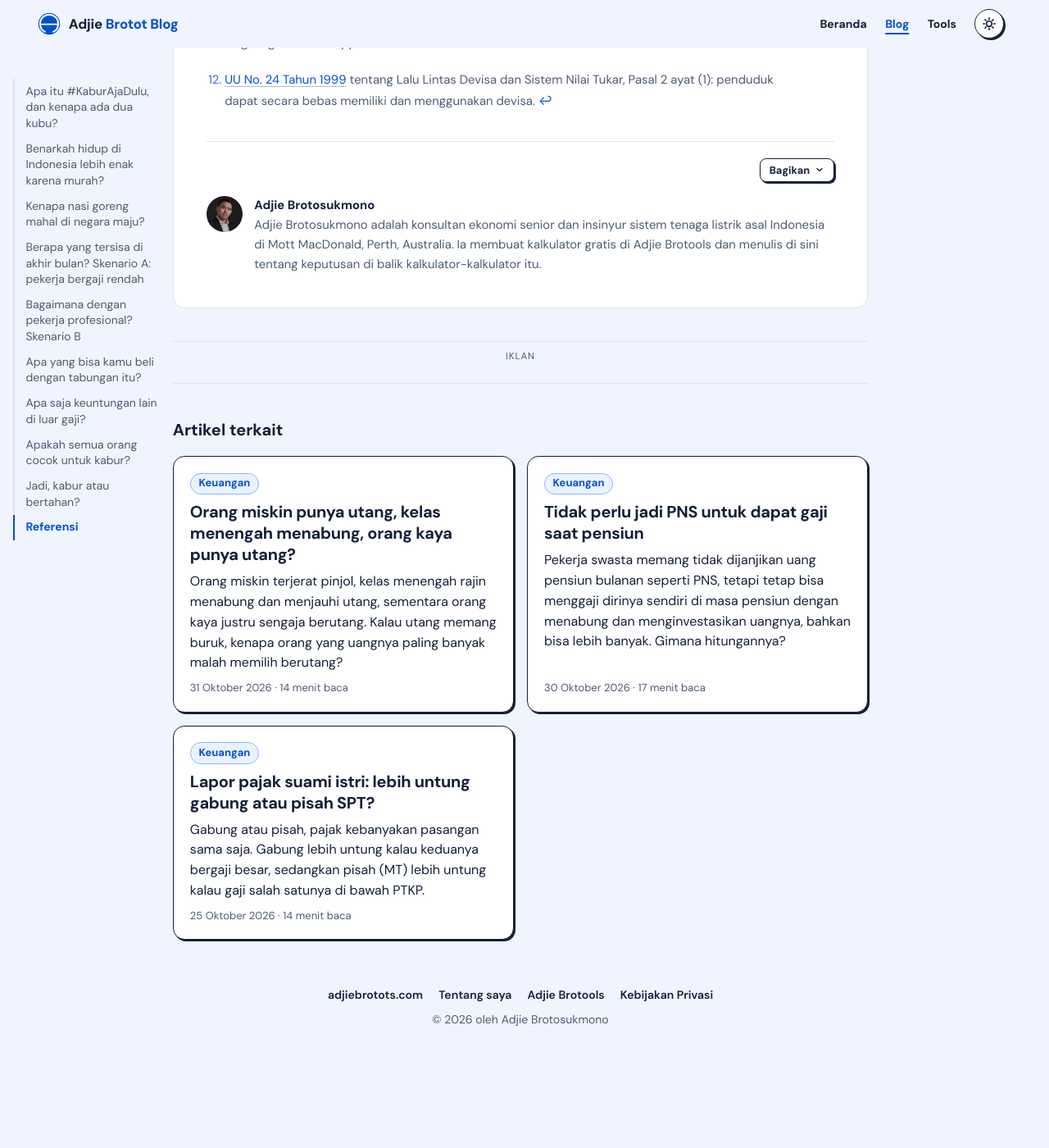
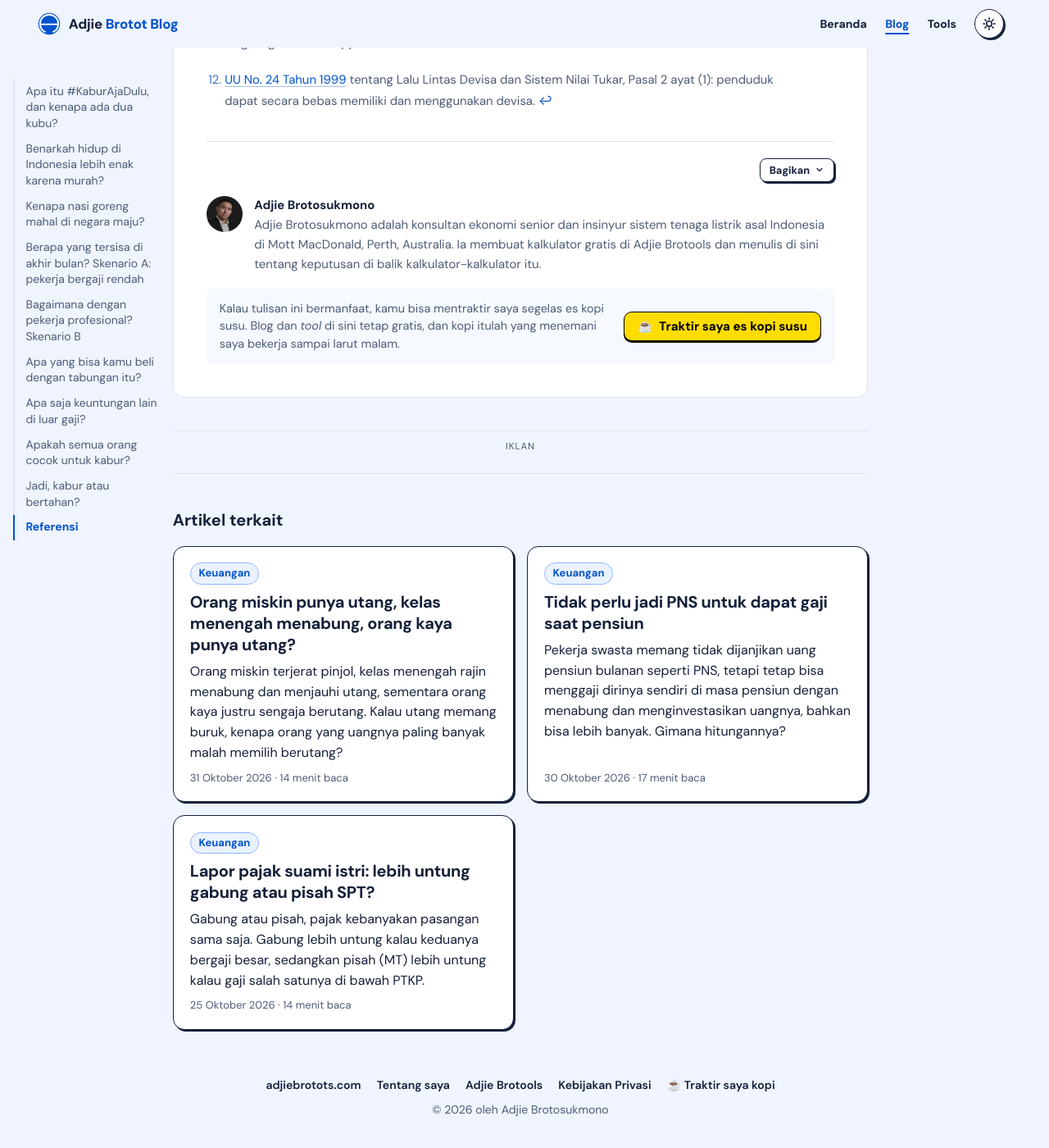
Before and after one commit to adjiebrotot/blog, a Jekyll site: the page built from id/_posts/2026-10-25-kabur-aja-dulu.md, in a window 1280 px wide and 1400 px high, scrolled down 11995 px. Shown: the whole window at 82% size. Built offline with Jekyll 4.4.1, drawn with Linux system fonts in a browser that asks for light colours; before the commit the page ends 13285 px from its top, so only the background shows below that.

Commit message:
Add a Buy Me a Coffee link after each post and in the footer
A plain link styled as the BMC button (no widget or button script), placed
after the author box and in the site footer, so it covers nothing on the page.
Strings in _data/i18n.yml in both languages.

Co-Authored-By: Claude Opus 5.5 <noreply@anthropic.com>
Claude-Session: https://claude.ai/code/session_01QpNtMixE7kiQhCskMZ8Mhf

```diff
--- a/_config.yml
+++ b/_config.yml
@@ -41,6 +41,7 @@ links:
   home: "https://www.adjiebrotots.com/"
   about: "https://www.adjiebrotots.com/about/"
   tools: "https://tool.adjiebrotots.com/"
+  support: "https://www.buymeacoffee.com/adjiebrotot"   # Buy Me a Coffee, a plain link (no widget script)
   privacy: "https://tool.adjiebrotots.com/privacy/"   # covers the blog too; the Indonesian page is privacy/id/
 
 # Social card when a post sets no image of its own.
--- a/_data/i18n.yml
+++ b/_data/i18n.yml
@@ -37,6 +37,11 @@ en:
   about_me: About me
   elsewhere: Elsewhere
   privacy: Privacy Policy
+  # The Buy Me a Coffee link at the end of a post and in the footer.
+  support_note: "Found this useful? The blog and the tools stay free, and an iced latte keeps the late nights going."
+  support_cta: Buy me an iced latte
+  support_aria: "Buy me an iced latte on Buy Me a Coffee (opens in a new tab)"
+  support_footer: Buy me a coffee
   not_found_hand: "oops, wrong stop"
   not_found_heading: "This page took a different train."
   not_found_lead: "The address doesn't exist, or it moved. Hop back on at one of these:"
@@ -105,6 +110,11 @@ id:
   about_me: Tentang saya
   elsewhere: Tautan lain
   privacy: Kebijakan Privasi
+  # Tautan Buy Me a Coffee di akhir artikel dan di kaki halaman.
+  support_note: "Kalau tulisan ini bermanfaat, kamu bisa mentraktir saya segelas es kopi susu. Blog dan <em>tool</em> di sini tetap gratis, dan kopi itulah yang menemani saya bekerja sampai larut malam."
+  support_cta: Traktir saya es kopi susu
+  support_aria: "Traktir saya es kopi susu lewat Buy Me a Coffee (terbuka di tab baru)"
+  support_footer: Traktir saya kopi
   not_found_hand: "ups salah stasiun"
   not_found_heading: "Halaman ini salah naik kereta."
   not_found_lead: "Alamatnya gak ada, atau sudah pindah. Naik lagi dari salah satu stasiun ini:"
--- a/_includes/footer.html
+++ b/_includes/footer.html
@@ -4,6 +4,7 @@
     <a href="{{ site.links.about }}" rel="author">{{ t.about_me }}</a>
     <a href="{{ site.links.tools }}">Adjie Brotools</a>
     <a href="{{ site.links.privacy }}{% if lang == 'id' %}id/{% endif %}" rel="privacy-policy">{{ t.privacy }}</a>
+    <a href="{{ site.links.support }}" target="_blank" rel="noopener" aria-label="{{ t.support_aria }}"><span aria-hidden="true">☕</span> {{ t.support_footer }}</a>
   </nav>
   <p>© {{ site.time | date: "%Y" }} {{ t.footer_by }} <a href="{{ site.links.about }}" rel="author">{{ site.author.name }}</a></p>
 </footer>
--- a/_layouts/post.html
+++ b/_layouts/post.html
@@ -96,6 +96,11 @@ layout: default
       <img src="{{ '/assets/img/adjie-160.webp' | relative_url }}" alt="{{ site.author.name }}" width="44" height="44" loading="lazy" decoding="async">
       <p><strong><a rel="author" href="{{ site.links.about }}">{{ site.author.name }}</a></strong><br>{{ t.about_author }}</p>
     </div>
+    {%- comment -%} Support, once, after the author: a plain link, never a floating widget, so it covers nothing and loads no script. {%- endcomment %}
+    <div class="support">
+      <p>{{ t.support_note }}</p>
+      <a class="bmc-btn" href="{{ site.links.support }}" target="_blank" rel="noopener" aria-label="{{ t.support_aria }}"><span aria-hidden="true">☕</span> {{ t.support_cta }}</a>
+    </div>
   </footer>
 </article>
 
--- a/assets/css/blog.css
+++ b/assets/css/blog.css
@@ -502,6 +502,21 @@ main { padding: 1rem 0 3rem; }
 .author-box p { margin: 0; color: var(--muted); font-size: 0.93rem; }
 .author-box a { color: var(--text); }
 
+/* Buy Me a Coffee: in the flow after the author box, never fixed, so it covers
+   nothing. Its own yellow in both themes, so a reader knows it at a glance. */
+.support { display: flex; flex-wrap: wrap; align-items: center; gap: 0.7rem 1rem; margin-top: 1.1rem; padding: 0.85rem 1rem; background: var(--bg-subtle); border-radius: var(--radius-sm); }
+.support p { flex: 1 1 16rem; margin: 0; color: var(--muted); font-size: 0.9rem; line-height: 1.5; }
+.bmc-btn {
+  display: inline-flex; align-items: center; gap: 0.45rem; flex: none;
+  padding: 0.5rem 1rem; border: 1.5px solid #000; border-radius: 10px;
+  background: #FFDD00; color: #000; font-weight: 700; font-size: 0.95rem; line-height: 1.2; text-decoration: none;
+  box-shadow: 0 2px 0 #000; transition: transform var(--motion-fast), box-shadow var(--motion-fast);
+}
+.bmc-btn:hover { color: #000; text-decoration: none; transform: translateY(-1px); box-shadow: 0 3px 0 #000; }
+.bmc-btn:active { transform: translateY(1px); box-shadow: 0 1px 0 #000; }
+.bmc-btn:focus-visible { outline: 2px solid var(--accent); outline-offset: 3px; }
+@media (prefers-reduced-motion: reduce) { .bmc-btn, .bmc-btn:hover, .bmc-btn:active { transform: none; } }
+
 .related { max-width: calc(var(--measure) + 5rem); margin: 2.5rem auto 0; }
 .related h2 { font-size: 1.25rem; margin: 0 0 1rem; }
 
@@ -637,7 +652,7 @@ a.btn-primary { color: var(--text-inv); }
 }
 
 @media print {
-  .site-header, .cat-nav, .home-intro, .site-footer, .related, .comments, .ad-slot, .breadcrumbs, .also-in, .code-copy, .toc-rail, .read-bar, .post-actions, .share-float, .poster-overlay { display: none; }
+  .site-header, .cat-nav, .home-intro, .site-footer, .related, .comments, .ad-slot, .breadcrumbs, .also-in, .code-copy, .toc-rail, .read-bar, .post-actions, .support, .share-float, .poster-overlay { display: none; }
   body { background: #fff; color: #000; }
   .post { box-shadow: none; border: 0; padding: 0; }
 }
```
